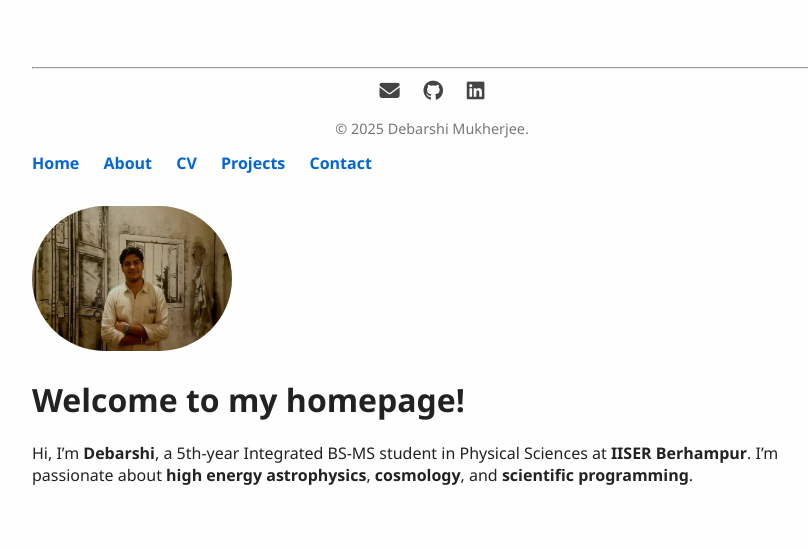
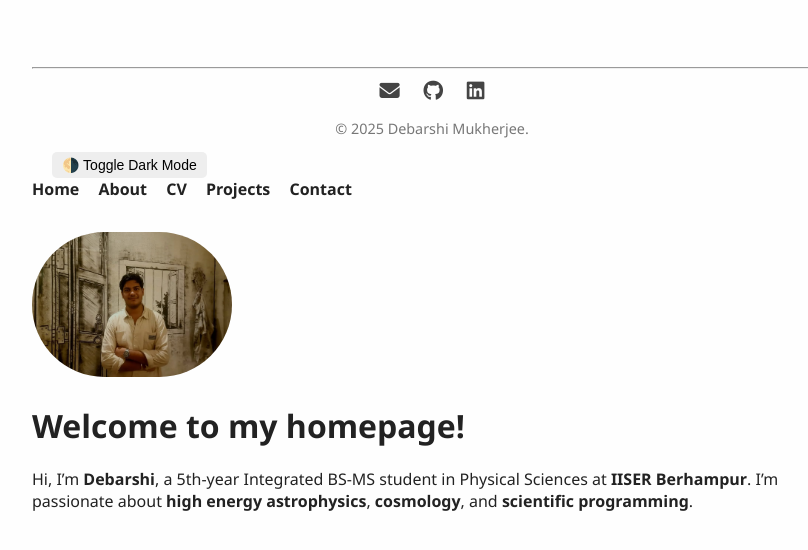
Before and after one commit to debarshiphysics09/webpage, a Jekyll site: the page built from index.md, in a window 1280 px wide. Shown: the top 550 px of the page, without its empty margins (208-1016 px from the left). Built offline with Jekyll 4.4.1, drawn with Linux system fonts in a browser that asks for light colours.

Commit message:
Update default.html

```diff
--- a/_layouts/default.html
+++ b/_layouts/default.html
@@ -40,6 +40,29 @@
       color: #0366d6;
     }
   </style>
+  <style>
+  body.dark-mode {
+    background-color: #121212;
+    color: #e0e0e0;
+  }
+
+  nav a {
+    margin-right: 15px;
+    color: inherit;
+    text-decoration: none;
+  }
+
+  .dark-toggle {
+    cursor: pointer;
+    font-size: 14px;
+    background-color: #eee;
+    border: none;
+    padding: 5px 10px;
+    margin-left: 20px;
+    border-radius: 5px;
+  }
+</style>
+
 </head>
 <footer>
   <hr>
@@ -53,6 +76,7 @@
 
 
 <body>
+<button class="dark-toggle" onclick="toggleDarkMode()">🌗 Toggle Dark Mode</button>
 
 <nav>
   <a href="/">Home</a>
```
